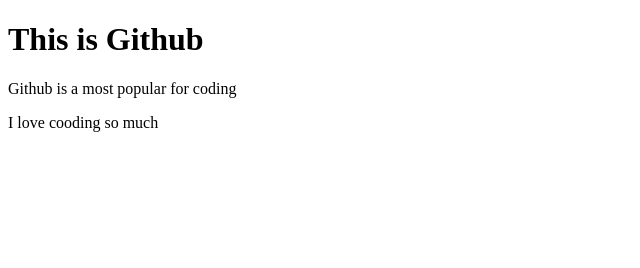
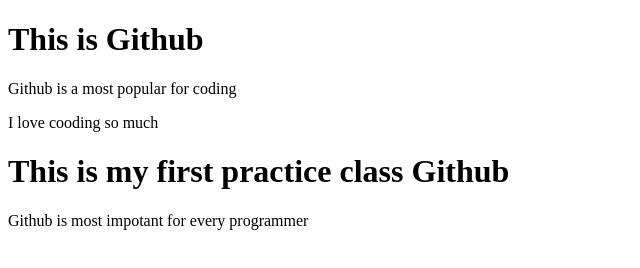
Before and after one commit to JilluRahmanJibon/bemax-repo, a plain HTML site: page index.html in a window 1280 px wide. Shown: the whole page, without its empty margins (0-640 px from the left). Drawn offline with Linux system fonts and the light colour scheme.

Commit message:
Github is most important

```diff
--- a/index.html
+++ b/index.html
@@ -12,6 +12,8 @@
     <h1>This is Github </h1>
     <p>Github is a most popular for coding</p>
     <p>I love cooding so much</p>
+    <h1>This is my first practice class Github</h1>
+    <p>Github is most impotant for every programmer</p>
 </body>
 
 </html>
```
